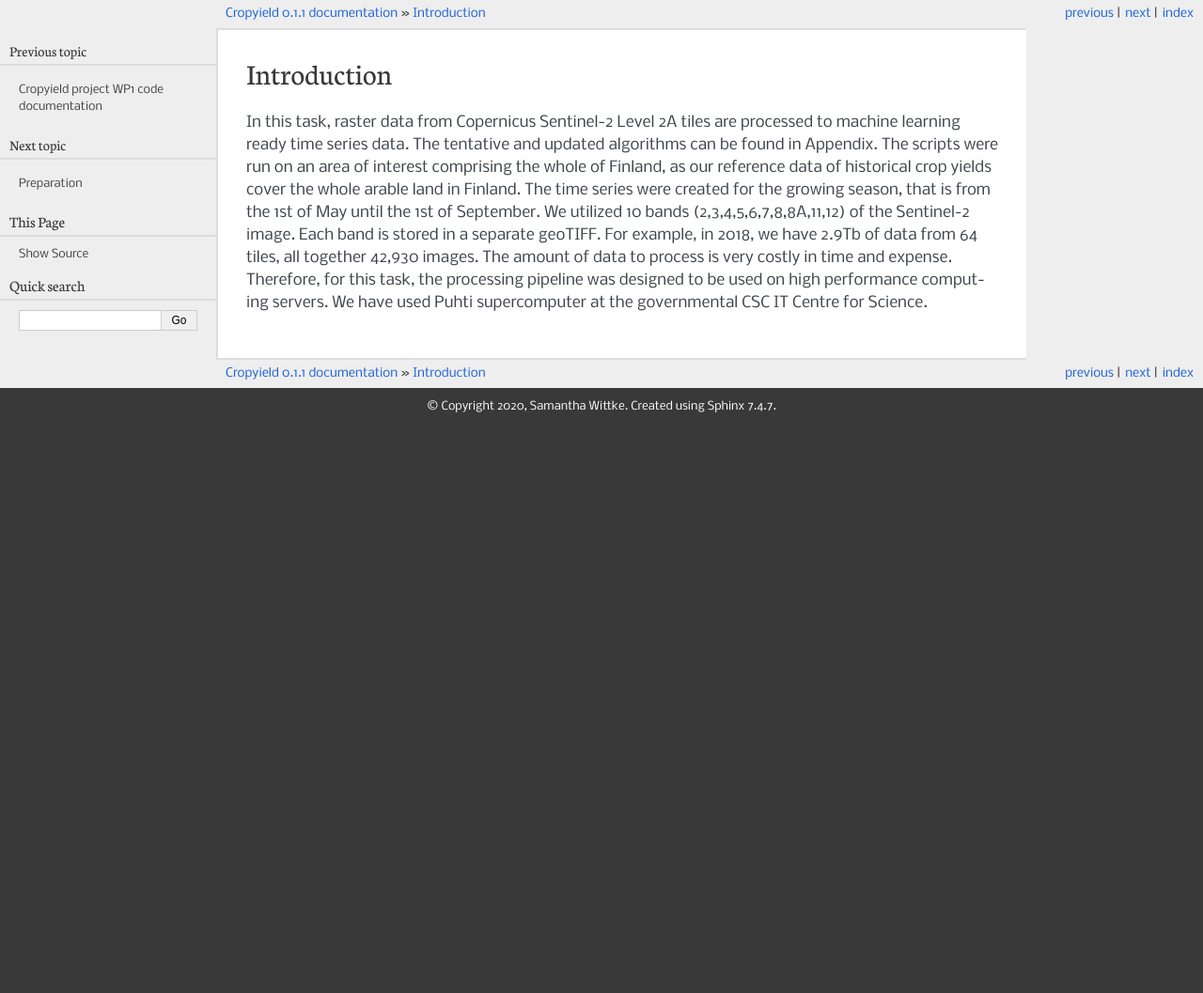
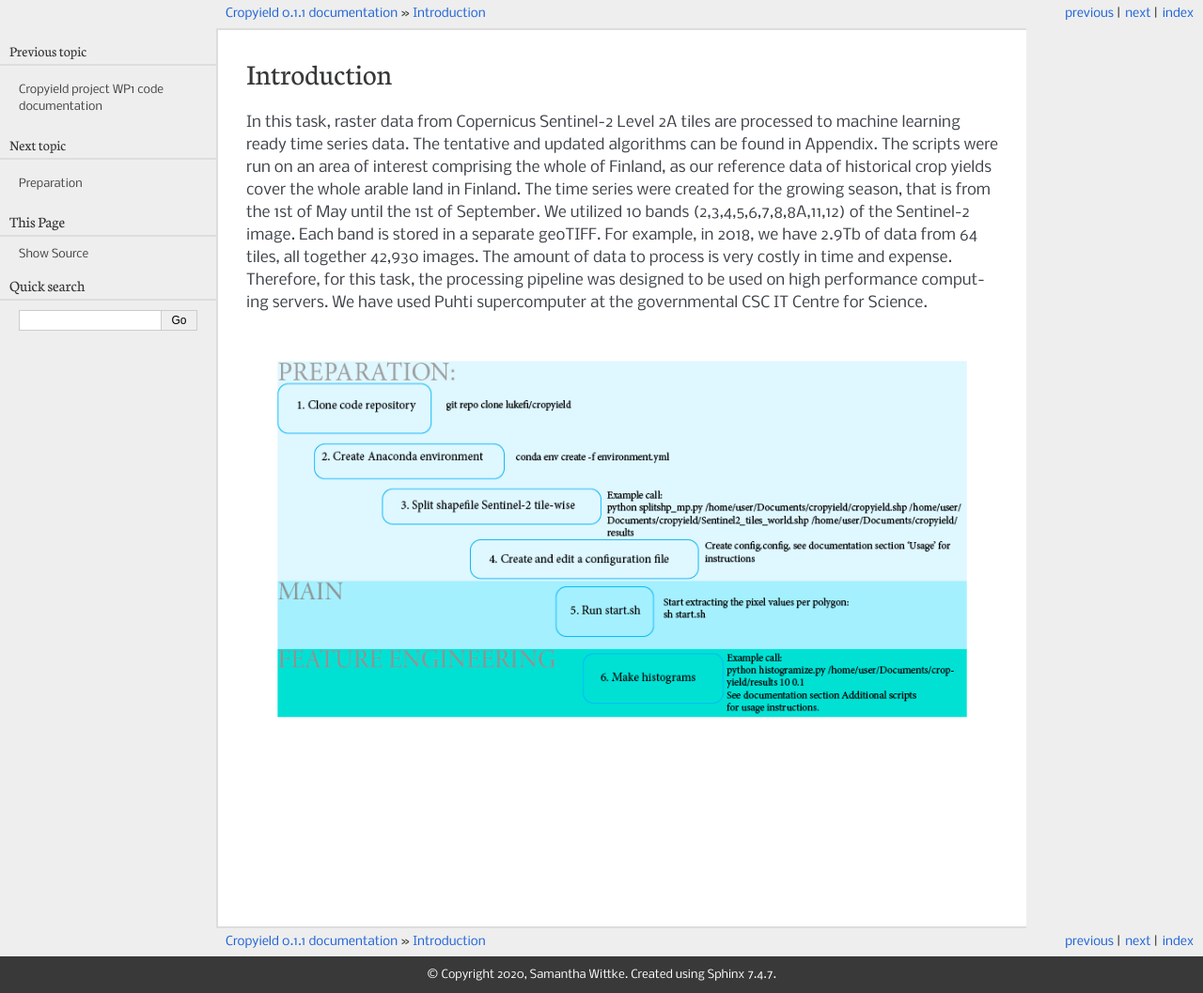
Before and after one commit to lukefi/cropyield, a Sphinx documentation site: the page built from documentation/Introduction.rst, in a window 1280 px wide. Shown: the whole page at 94% size. Built offline with Sphinx 7.4.7, drawn with Linux system fonts in a browser that asks for light colours; before the commit the page ends 900 px from its top, so only the background shows below that.

Commit message:
added img

```diff
--- a/documentation/Introduction.rst
+++ b/documentation/Introduction.rst
@@ -12,3 +12,7 @@ have 2.9Tb of data from 64 tiles, all together 42,930 images. The amount of data
 process is very costly in time and expense. Therefore, for this task, the processing
 pipeline was designed to be used on high performance computing servers. We have used Puhti
 supercomputer at the governmental CSC IT Centre for Science.
+
+.. image:: WP1-workflow.png
+  :width: 864
+  :alt: Workflow for processing single Sentinel-2 images.
```
Also changed, not shown: documentation/WP1-workflow.png (added).
